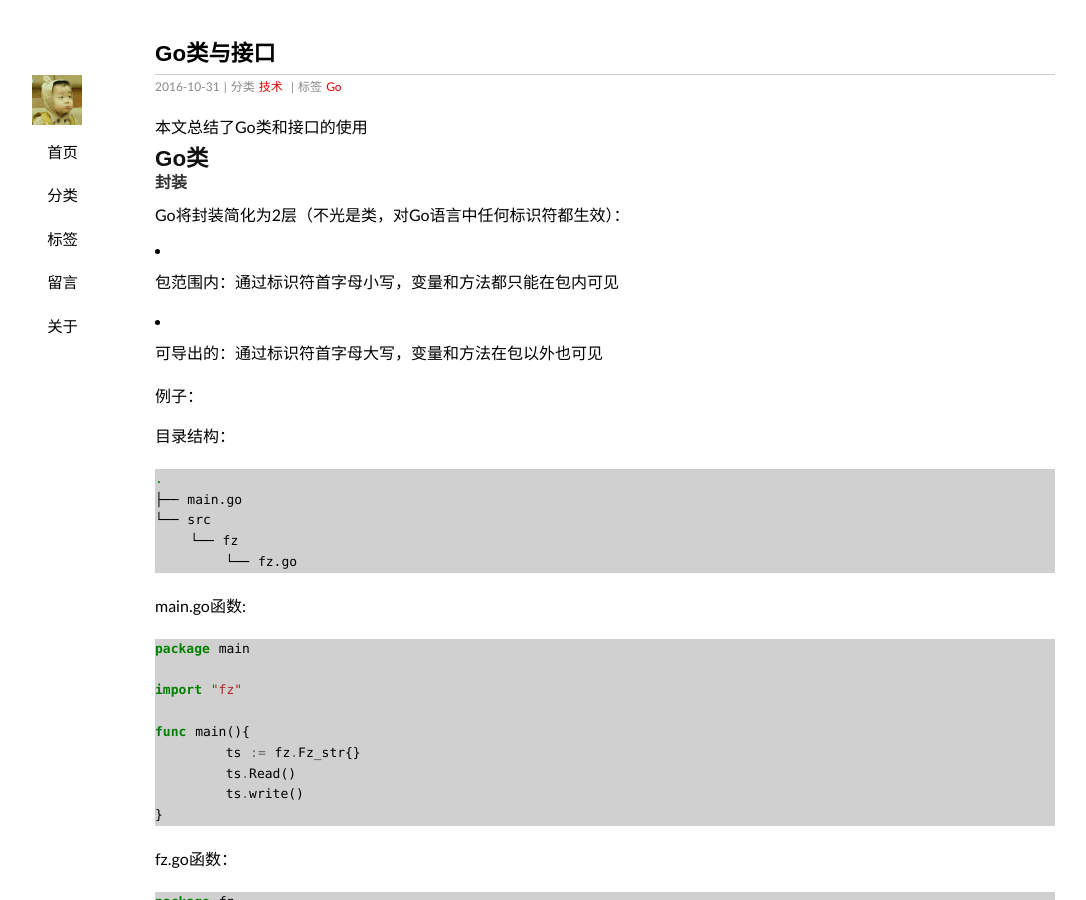
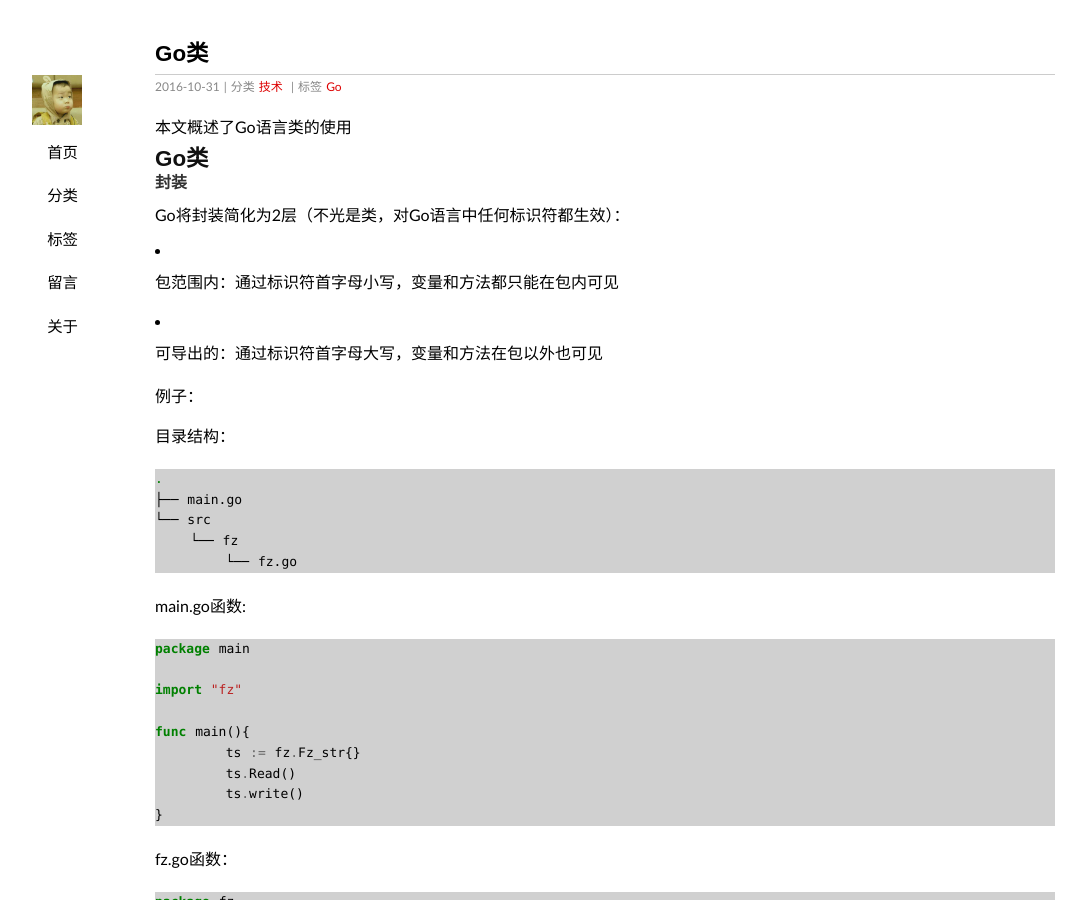
Before and after one commit to duyanghao/duyanghao.github.io, a Jekyll site: the page built from _posts/2016-10-31-go-class_interface.md, in a window 1280 px wide and 900 px high. Shown: the whole window, without its empty margins (35-1121 px from the left). Built offline with Jekyll 4.4.1, drawn with Linux system fonts in a browser that asks for light colours; some web fonts are replaced; comment, search, counter and statistics services are not loaded.

Commit message:
Update 2016-10-31-go-class_interface.md
Signed-off-by: duyanghao <1294057873@qq.com>

```diff
--- a/_posts/2016-10-31-go-class_interface.md
+++ b/_posts/2016-10-31-go-class_interface.md
@@ -1,13 +1,13 @@
 ---
 layout: post
-title: Go类与接口
+title: Go类
 date: 2016-10-31 22:49:51
 category: 技术
 tags: Go
-excerpt: Go类与接口的使用总结
+excerpt: Go语言类的概述
 ---
 
-本文总结了Go类和接口的使用
+本文概述了Go语言类的使用
 
 ## Go类
 
```
